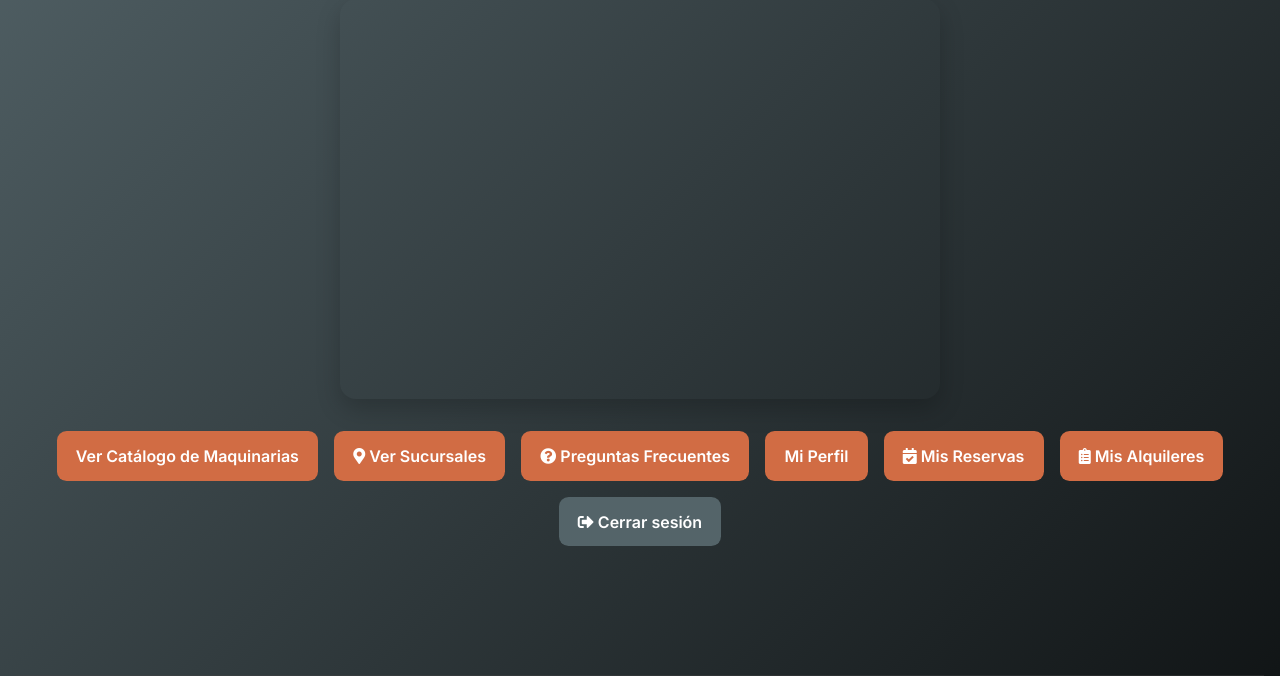
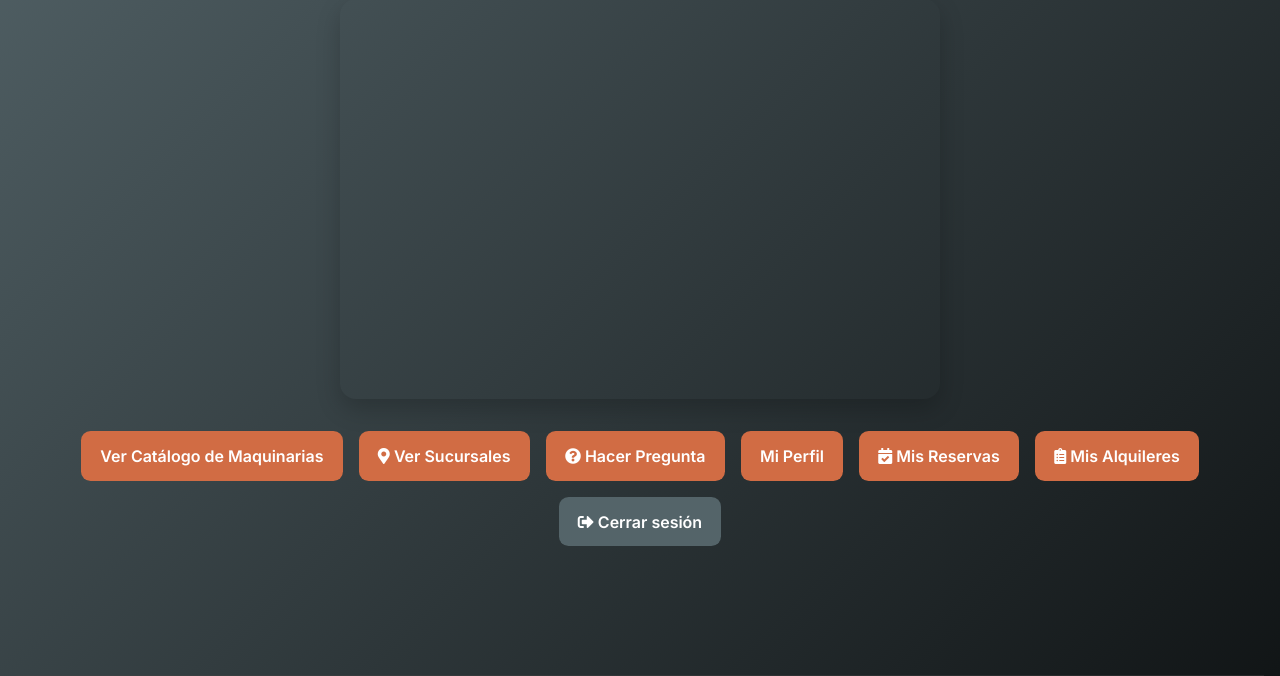
Before and after one commit to CeciliaMarfia/bea-scrumsynergy, a Django app: page / in a window 1280 px wide. Shown: the part 221-897 px from the top of the page. Run offline with Django 5.2, Linux system fonts and the light colour scheme; the visitor is signed in with stand-in values (Sample User, id 1); data that the repository does not hold is empty.

Commit message:
Boton Home hacer pregunta sesion cliente

```diff
--- a/application/templates/home.html
+++ b/application/templates/home.html
@@ -276,7 +276,7 @@
     <a href="{% url 'lista_ubicaciones' %}" class="btn-home"><i class="fas fa-map-marker-alt"></i> Ver Sucursales</a>
     {% if user.is_authenticated %}
       {% if not user.perfil.is_dueno and not user.perfil.is_empleado %}
-        <a href="{% url 'preguntas_cliente' %}" class="btn-home"><i class="fas fa-question-circle"></i> Preguntas Frecuentes</a>
+        <a href="{% url 'preguntas_cliente' %}" class="btn-home"><i class="fas fa-question-circle"></i> Hacer Pregunta</a>
       {% endif %}
       <a href="{% url 'perfil' %}" class="btn-home">Mi Perfil</a>
       <a href="{% url 'mis_reservas' %}" class="btn-home"><i class="fas fa-calendar-check"></i> Mis Reservas</a>
```
